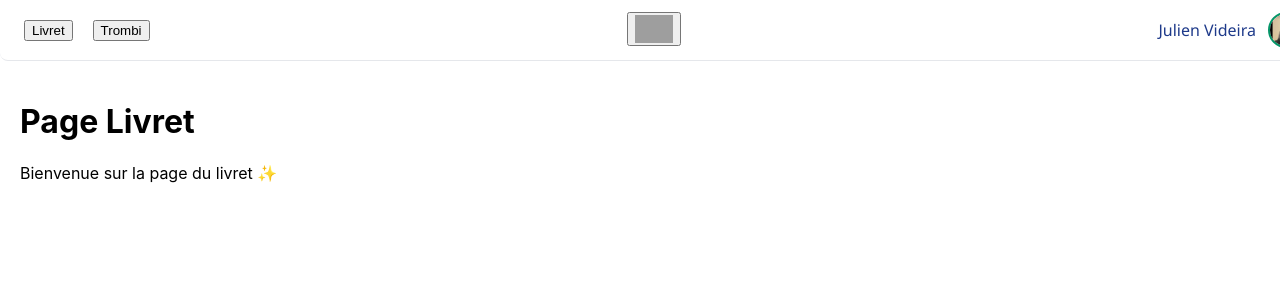
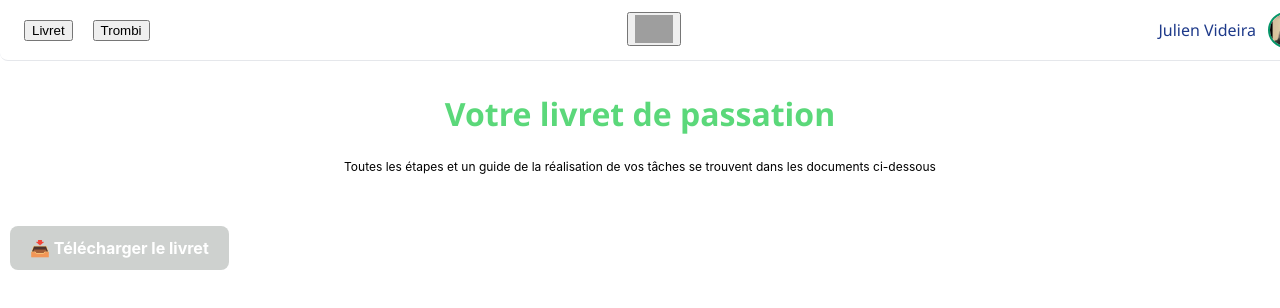
Before and after one commit to AlixOrf/Onboarding, a React (Create React App) app in the folder onboard/: page / in a window 1280 px wide. Both pictures are taken after a click on the button "Livret". Shown: the top 308 px of the page. Built offline with nearby package versions, Linux system fonts and the light colour scheme; grey boxes are pictures that could not be loaded.

Commit message:
Add title of Livret and descrpition with pdf

```diff
--- a/onboard/src/Livret.jsx
+++ b/onboard/src/Livret.jsx
@@ -1,10 +1,46 @@
 import React from "react";
+import pdfFile from "./assets/livret.pdf"; // place ton PDF dans src/assets
 
-export default function Livret() {
+export default function Trombi() {
   return (
-    <div style={{ padding: "20px" }}>
-      <h1>Page Livret</h1>
-      <p>Bienvenue sur la page du livret ✨</p>
+    <div style={{ padding: "10px" }}>
+      <h1
+      style={{
+        textAlign: "center",
+        fontFamily: "'Segoe UI', sans-serif",
+        color: "#5bd87a" }}>
+
+        Votre livret de passation</h1>
+
+      <p
+      style={{
+          textAlign: "center",
+          fontSize: "12px",
+          lineHeight: "1.6",
+          maxWidth: "700px",
+          margin: "0 auto 30px auto",
+          color: "#000000ff",
+        }}>
+
+      Toutes les étapes et un guide de la réalisation de vos tâches se trouvent dans les documents ci-dessous</p>
+
+      <a
+        href="./assets/livret.pdf" // ou pdfFile si tu importes depuis src
+        download="livret.pdf"
+        style={{
+          display: "inline-block",
+          padding: "12px 20px",
+          margin: "20px 0",
+          backgroundColor: "#ced1cfff",
+          color: "white",
+          borderRadius: "8px",
+          textDecoration: "none",
+          fontWeight: "bold",
+        }}
+      >
+        📥 Télécharger le livret
+      </a>
+
     </div>
   );
 }
```
Also changed, not shown: 1 other file (tests, documents, lock files or other folders).
